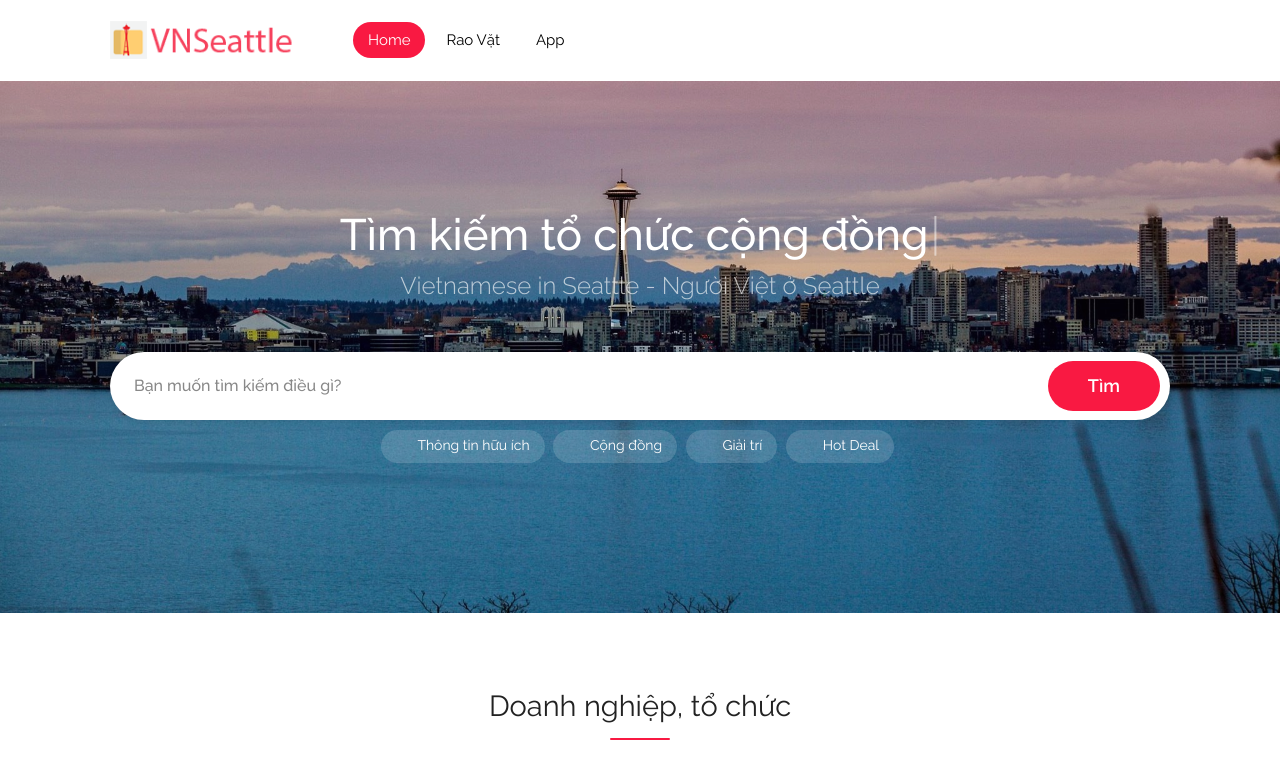
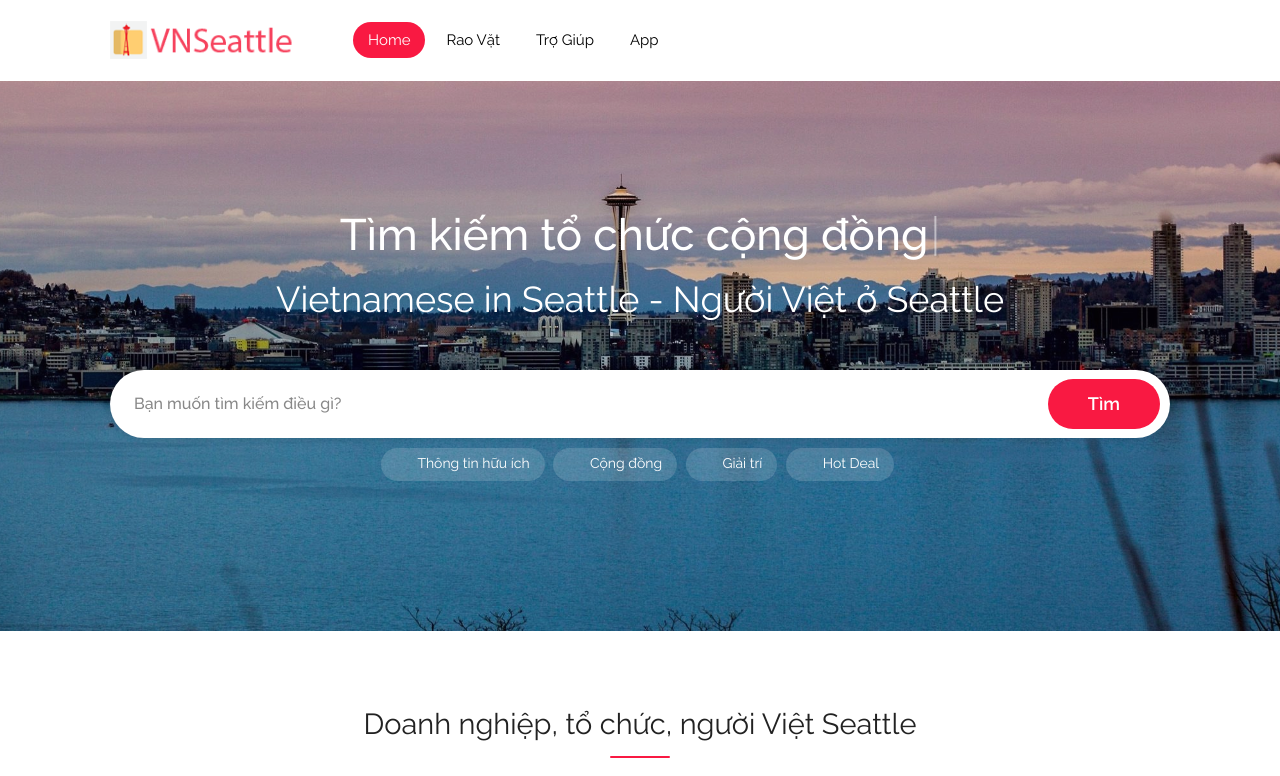
Before and after one commit to vnseattle/VNSeattlePage, a plain HTML site: page src/index.html in a window 1280 px wide. Shown: the top 776 px of the page. Drawn offline with Linux system fonts and the light colour scheme; a web font is replaced by a local one.

Commit message:
Updated index

```diff
--- a/src/index.html
+++ b/src/index.html
@@ -59,6 +59,9 @@
 
 								<li><a href="page-list-classified-ads.html">Rao Vặt</a></li>
 
+								<li><a href="/help/">Trợ Giúp</a></li>
+
+
 								<li><a href="page-app.html">App</a></li>
 
 							</ul>
@@ -102,7 +105,7 @@
 								<!-- Typed words can be configured in script settings at the bottom of this HTML file -->
 								<span class="typed-words"></span>
 							</h2>
-							<h4>Vietnamese in Seattle - Người Việt ở Seattle</h4>
+							<h1 style="color: white;">Vietnamese in Seattle - Người Việt ở Seattle</h1>
 
 							<div class="main-search-input">
 
@@ -162,7 +165,7 @@
 
 				<div class="col-md-12">
 					<h3 class="headline centered margin-top-75">
-						<strong class="headline-with-separator">Doanh nghiệp, tổ chức</strong>
+						<strong class="headline-with-separator">Doanh nghiệp, tổ chức, người Việt Seattle</strong>
 					</h3>
 				</div>
 
@@ -494,7 +497,6 @@
 	<!-- Leaflet Maps Scripts -->
 	<script src="scripts/leaflet-markercluster.min.js"></script>
 	<script src="scripts/leaflet-gesture-handling.min.js"></script>
-	<script src="scripts/leaflet-VNSeattle.js"></script>
 
 	<!-- Leaflet Geocoder + Search Autocomplete // Docs: https://github.com/perliedman/leaflet-control-geocoder -->
 	<script src="scripts/leaflet-autocomplete.js"></script>
```
